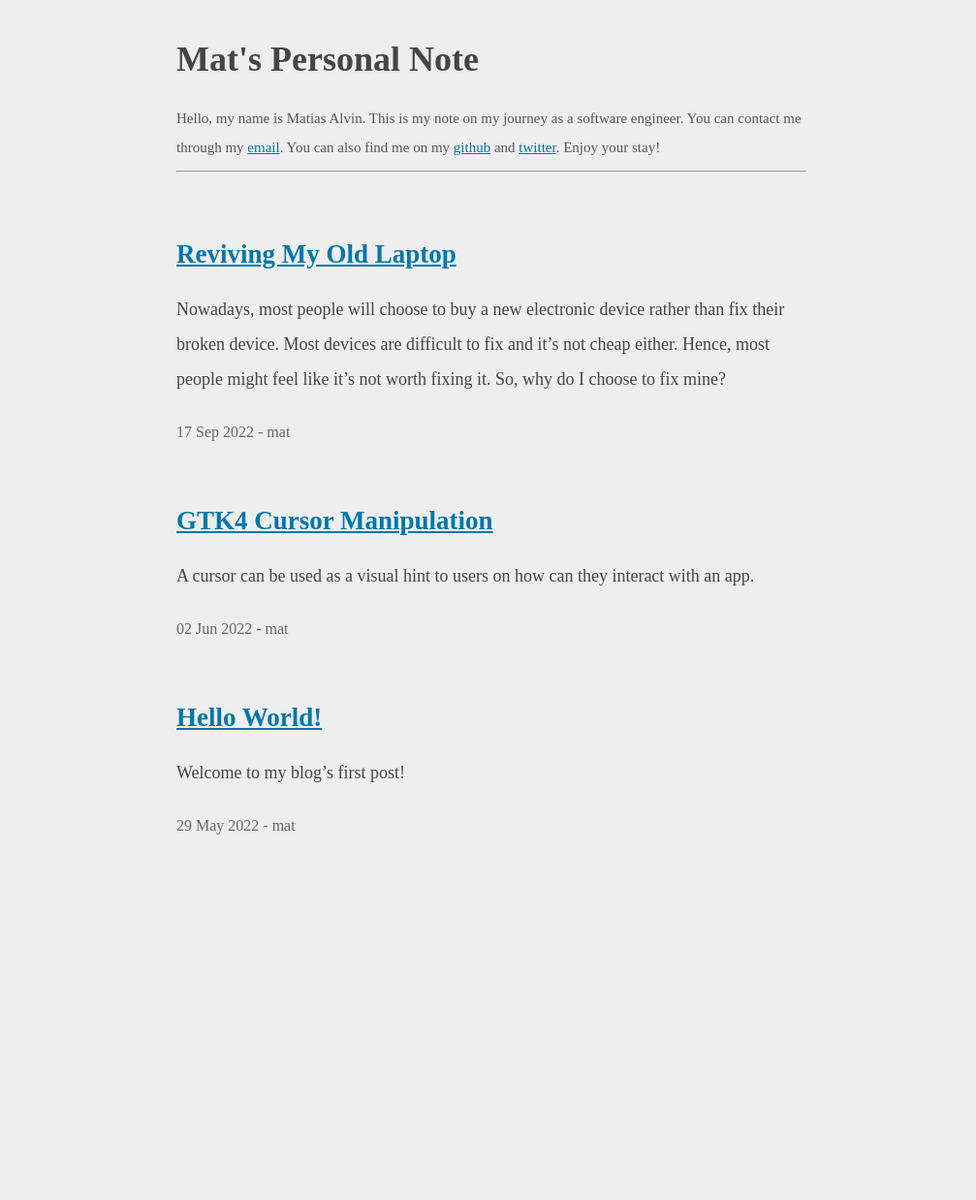
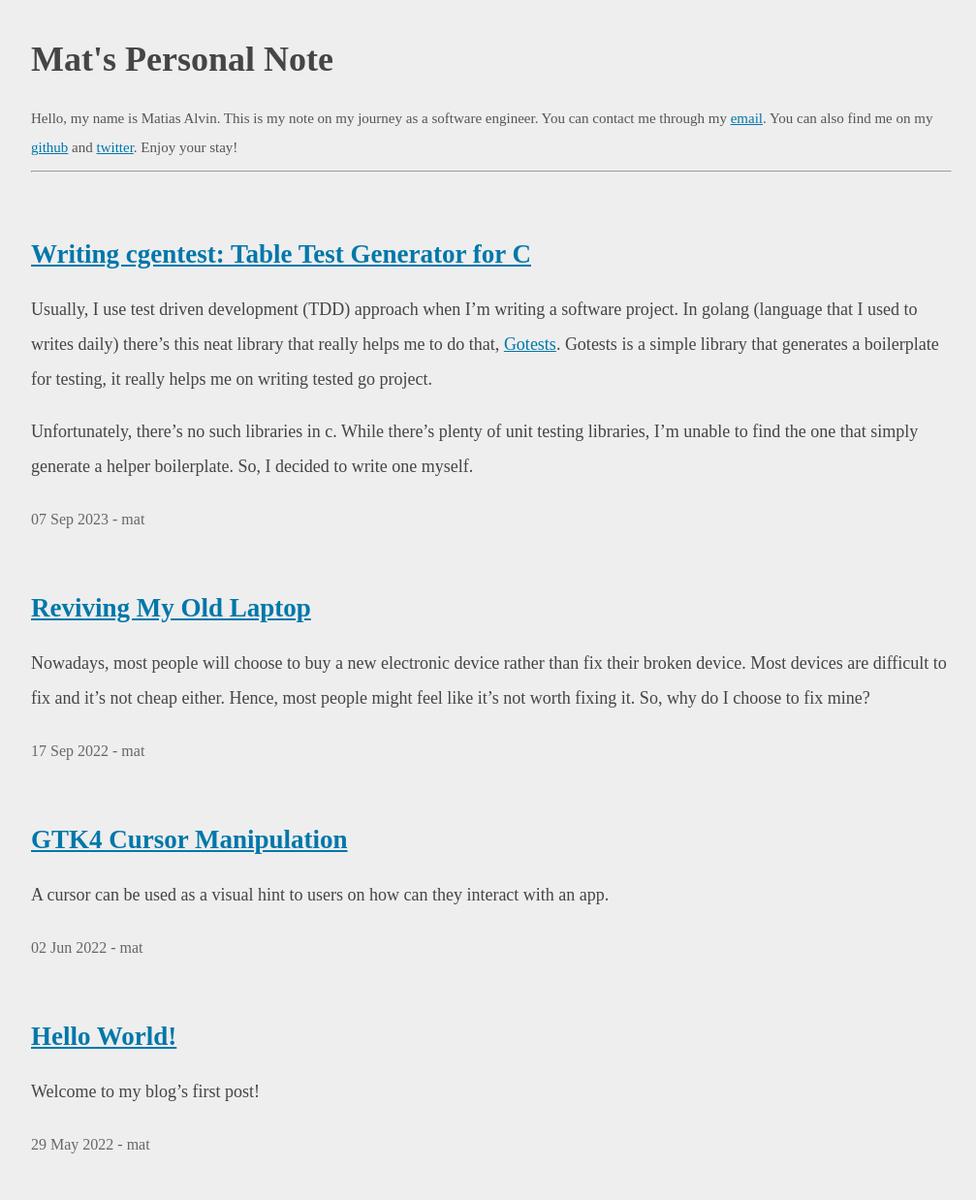
Before and after one commit to alvinmatias69/alvinmatias69.github.io, a Jekyll site: the page built from index.html, in a window 1280 px wide. Shown: the whole page at 97% size, without its empty margins (133-1140 px from the left). Built offline with Jekyll 4.4.1, drawn with Linux system fonts in a browser that asks for light colours; before the commit the page ends 909 px from its top, so only the background shows below that; some of the changed lines change nothing that is shown.

Commit message:
Post: writing cgentest

````diff
--- /dev/null
+++ b/_posts/2023-09-07-writing-cgentest.md
@@ -0,0 +1,252 @@
+---
+layout: post
+author: mat
+title: "Writing cgentest: Table Test Generator for C"
+excerpt_separator: <!--more-->
+---
+
+Usually, I use test driven development (TDD) approach when I'm writing a software project.
+In golang (language that I used to writes daily) there's this neat library that really helps me to do that, [Gotests](https://github.com/cweill/gotests).
+Gotests is a simple library that generates a boilerplate for testing, it really helps me on writing tested go project.
+
+Unfortunately, there's no such libraries in c.
+While there's plenty of unit testing libraries, I'm unable to find the one that simply generate a helper boilerplate.
+So, I decided to write one myself.
+<!--more-->
+
+What I thought to be a simple project that can be done in a month, turns out is a long journey.
+It's not that the project is a tall mountain, rather it's a dense forest.
+There's so many problems that I didn't understand how to solve.
+Safe to say, I had spend maybe 80% of times writing this project learning things.
+And I don't regret it, not even a bit!
+
+
+# Introduction
+
+Writing test considered as chores for most programmers, it's not that uncommon for programmers to skip out on writing test.
+But, regardless of that, most of them will agree that test is important.
+It's the most quick and certain way to do sanity check on a software project.
+
+There are multiple type of test methodologies available.
+One of them is Data-driven / Table-driven testing.
+Table-driven testing is a method to write test specifications (input, output, condition, etc) in a "table" entries to later be tested iteratively.
+To quote [golang wiki](https://github.com/golang/go/wiki/TableDrivenTests) on Table-driven tests, "Table driven testing is not a tool, package or anything else, it's just a way and perspective to write cleaner tests.".
+
+Personally, I really like Table-driven testing.
+It allows me to write simple but detailed tests, while also served as some sort of documentation.
+The main drawback is it's mainly tailored for unit testing, so it's not easy if you want to use it for anything else (e.g. integration test).
+
+I'm unable to find any similar tools to generate the boilerplate for C.
+As I've mentioned in my previous post, I'm currently learning to writes in C.
+And I think that, the existence of this tools will help me greatly on that.
+So I write this small tool to solve that problem, [cgentest](https://github.com/alvinmatias69/cgentest).
+
+
+# Glossaries
+
+Quick summaries of tools referenced in this project.
+You can skip this section if you're already familiar with these tools.
+
+## Ctags
+
+`ctags` is a tool to generates an index (or tag) file of language objects found in source files for programming languages.
+This index is then used by text editors or other tools to handle the indexed item.
+This project utilize [`universal ctags`](https://ctags.io/) (abbreviated as u-ctags), a maintained implementation of `ctags`.
+
+## Mustache
+
+[`Mustache`](https://mustache.github.io/) is a _logic-less_ template system. It works by expanding tags in a template using values provided.
+
+## JSON
+`JavaScript Object Notation` (`JSON`), is a file and data interchange text format consists of key-value pairs and arrays.
+It's mainly used in web applications, but its usage is really broad and aplicable to any software projects.
+
+## Autotools
+
+The [GNU Autotools](https://www.gnu.org/software/automake/faq/autotools-faq.html) (also known as GNU Build System), is a suite of programming tools designed to assist in making portable source code packages in Unix-like systems.
+
+
+# Writing cgentest
+
+A quick and simple explanation of cgentest process can be described as follows.
+1. Read a c file and extract the function metadata (function name, parameters, return type)
+2. Map the function data into boilerplate data-driven test of that file, Preferably into a customizable template.
+3. Output the generated boilerplate.
+
+![Simple flowchart of cgentest](/assets/images/writing-cgentest/simple_cgentest_flow.png){: width="100%"}
+
+While it looks simple, each of the steps has their own difficulties that has to be solved.
+
+
+## Extracting C Functions Metadata
+
+At first, I tried to use a finite state machine (fsm) to solve this.
+By using fsm, I mean that I start by tokenizing the source file.
+Those tokens then will be passed to the fsm to be parsed and relevant data will then extracted.
+
+I quickly realize the flaw of this approach though.
+- It's prone to error.
+  Need to make a very detailed fsm to generate an accurate data.
+- The scope is too big.
+  It's more like writing parser at this point.
+  Which is not the main objective of this project.
+
+Then, I found universal ctags, which is perfect for this project.
+- Its usage fits perfectly for the project requirement.
+- Has a c library to read its result ([libreadtags](https://github.com/universal-ctags/libreadtags)), no need to parse too much.
+
+But, it's not that this approach is without a flaw.
+- The project is now depend on a third party library.
+- ctags binary is required and will be executed by the project.
+- Still need to parse from libreadtags, albeit not as much.
+
+After weighing my options, I decided to go with universal ctags.
+As it's more aligned with my goals to learning to write C, without delve too deep into technicalities.
+
+![Sequence diagram relations between cgentest, ctags, and libreadtags](/assets/images/writing-cgentest/cgentest_ctags_sequence_diagram.png){: width="100%"}
+
+
+## Writing the Generated Boilerplate
+
+Outputing the result can be done simply using string formating and some conditionals.
+But, this approach has several drawbacks.
+- It's hard to make any changes later.
+- The code will be cluttered and hard to read.
+- More importantly, it's hard to gives option of custom template for user.
+
+Considering my requirements, I decide to use `Mustache` template system.
+More specifically, I'm using [mustach](https://gitlab.com/jobol/mustach) a c library for `mustache` template.
+- Simple to use
+- Still maintained
+- Support several json libraries
+  - [cJSON](https://github.com/DaveGamble/cJSON)
+  - [jansson](https://github.com/akheron/jansson)
+  - [json-c](https://github.com/json-c/json-c)
+
+To elaborates on my last point, what does `json` got to do with `mustache`?
+Well, it's plenty. You see, `mustache` originally is a web template and usually paired with `json` as its data provider.
+`Mustach` itself relies on json libraries to aggregate the data into any `mustache` template.
+
+To utilize `mustach` in a project, we can work in this step.
+1. Map the data into a json representation using one of the supported library.
+2. Fed the data into mustach with its respective method (e.g. if using jansson, then we will be using `mustach_jansson_file`).
+
+We can simply support one library and be done with it.
+But, I decide to support all three libraries.
+
+
+## Packaging for Release
+
+I do have several experiences on releasing software.
+But, usually I did that through the language package manager (`npm js`, `cargo rust`, `golang mod`).
+
+While C doesn't have a universal package manager, there are several build system that accomodate this.
+- `cmake`
+- `meson`
+- `GNU autotools`
+- etc
+
+So, I then decide to use autotools, because:
+- No dependency needed (except dependency for the cgentest itself).
+- I have used projects that utilize autotools many times in the past. Yet, never know how to use autotools in a project.
+
+The problem is, autotools isn't as easy to use as other modern build system.
+There are not many resources to learn it in the internet too.
+Most of it only explain the very simple usage or some pretty specific problem.
+In hindsight, most of it answered my project use case. But, at the time I still hasn't grasps the concept of autotools yet.
+
+Fortunately, I found a great book that explain things in detail.
+The book's name is `Autotools` by John Calcote.
+It's a pretty good book, I spent several months reading it until I understand the basic concept of it.
+I'm not claiming myself has mastered autotools, but it's good enought to implement it in my project.
+
+You know, people said that the best way to learn something is to learning by doing, so I did just that.
+I decide to fully refactor the cgentest project to utilize `Autotools`.
+Instead of using git submodule and compile the library together with the core code, I'm using shared linking libraries.
+All three json libraries are supported for flexibility and use conditional compilation based on user choice.
+
+![JSON libraries link flow](/assets/images/writing-cgentest/json_lib_diagram.png){: width="25%"}
+
+The order by no means signify anything.
+It's just the order of the implementation done in this project.
+
+
+## Putting it All Together
+
+Now the cgentest is finished, let's take a look at the complete product.
+Given a C file with name `example.c`
+```c
+int simple(bool is_active) {...}
+```
+
+Run through cgentest, it will resulting in.
+```c
+#include "example.c"
+#include <stdlib.h>
+#include <stdio.h>
+
+
+void simple_test(void) {
+    struct {
+        char name[100];
+        struct {
+            bool is_active;
+        } parameters;
+        int expected;
+    } tests[] = {
+
+    };
+
+    size_t length = sizeof(tests) / sizeof(tests[0]);
+    for (size_t idx = 0; idx < length; idx++) {
+        printf("Running simple_test: %s\n", tests[idx].name);
+        if (tests[idx].expected == simple(tests[idx].parameters.is_active)) {
+            printf("\t=== Success ===\n");
+        } else {
+            printf("\t=== Failure ===\n");
+        }
+    }
+}
+```
+
+From there, we can add test case entry in `tests` array. Pretty neat right?
+As you can see, cgentest only generate boilerplate.
+I've stated it before, but let me reiterate.
+The table-driven tests is a methodoloy, rather than a tool.
+It resulting in much more flexibility in testing.
+
+By default, cgentest is using a simple comparison.
+But nothing stopping the user to use more sophisticated comparison library like `assert.h`.
+The user can even use any unit testing libraries in tandem with cgentest.
+In fact, cgentest project utilize `Autotest` for its unit testing library, in collaboration with boilerplate generated by cgentest itself.
+
+
+# Conclusion
+
+Now the project is finished, I'm very satisfied the result.
+In all honesty, the project is far from perfect.
+Now I look back at it again, I can think of several improvements to the project.
+- Support for multiple files generation.
+- Support for minimal dependencies, it's possible only to depend on `ctags` and `libreadtags`.
+
+While working on cgentest, I've learned so many things.
+- How to use autotools suite.
+- Utilize shared libraries.
+- Debugging c program using gdb.
+- Checking memleak using valgrind.
+
+For the next project will try to make something simple and short.
+Either make a simple library to "complete" my journey of learning `autotools`.
+Or make editor extension for cgentest, especially for emacs.
+
+# Recommended Resources
+
+Below are resources that are very useful through the writing of cgentest.
+I'm not endorsed by any of them.
+I just like their content and want to share it with my reader.
+- "Autotools, 2nd Edition: A Practitioner's Guide to GNU Autoconf, Automake, and Libtool" book by John Calcote
+- autotools gnu web documentation
+  - [Automake](https://www.gnu.org/software/automake/)
+  - [Autoconf](https://www.gnu.org/software/autoconf/)
+  - [Autotest](https://www.gnu.org/software/autoconf/manual/autoconf-2.67/html_node/Using-Autotest.html)
+- "How to Debug C Program using gdb in 6 Simple Steps" [blog](https://u.osu.edu/cstutorials/2018/09/28/how-to-debug-c-program-using-gdb-in-6-simple-steps/) by Muhammed Emin Ozturk
--- a/assets/css/styles.css
+++ b/assets/css/styles.css
@@ -11,7 +11,7 @@ html {
 
 body{
     margin:40px auto;
-    max-width:650px;
+    max-width:950px;
     line-height:2;
     font-size:18px;
     color:#454545;
@@ -40,12 +40,6 @@ a:visited {
     color: rgba(69,69,69,0.9);
 }
 
-/* pre code { */
-/*     background-color: #272822; */
-/*     border-radius: 0.3rem; */
-/*     padding: 4px 5px 5px; */
-/*     white-space: inherit; */
-/* } */
 pre {
     background-color: #272822;
     padding: 5px;
````
Also changed, not shown: assets/images/writing-cgentest/cgentest_ctags_sequence_diagram.png (added), assets/images/writing-cgentest/json_lib_diagram.png (added), assets/images/writing-cgentest/simple_cgentest_flow.png (added), 9 other files.
